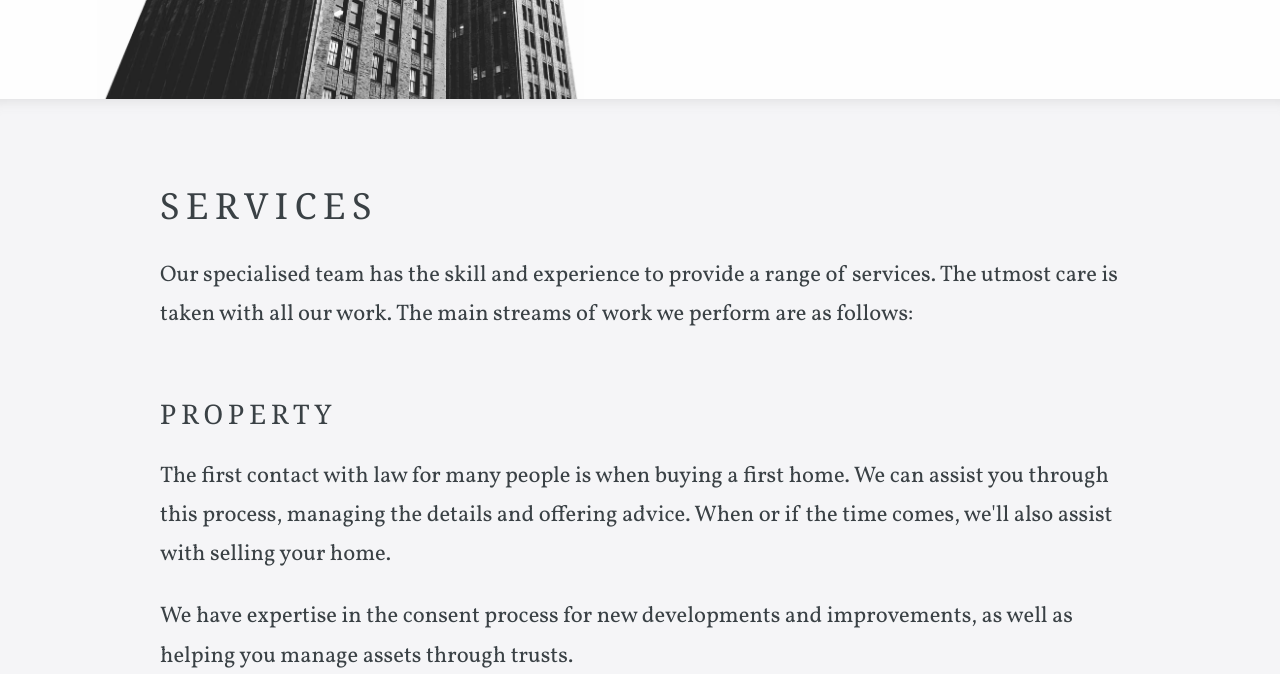
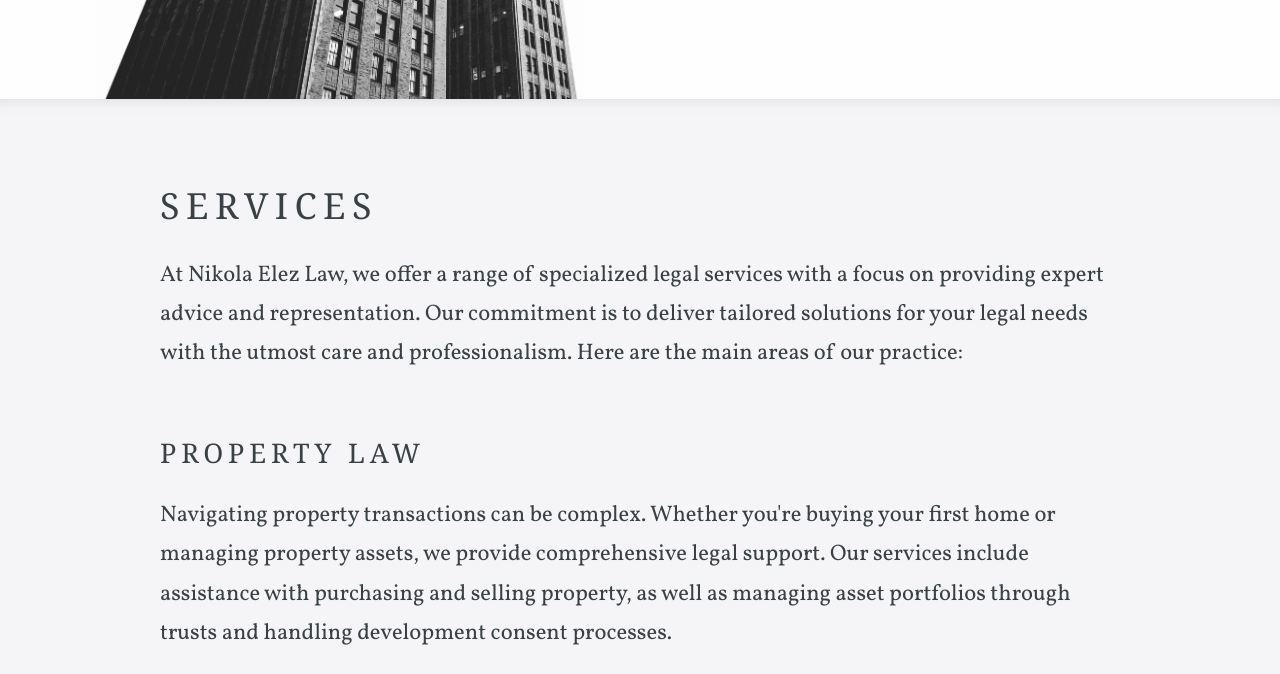
Before and after one commit to cryptonikki/cryptonikki.github.io, a Jekyll site: the page built from services.html, in a window 1280 px wide and 1400 px high, scrolled down 321 px. Shown: the top 674 px of the window. Built offline with Jekyll 4.4.1, drawn with Linux system fonts in a browser that asks for light colours; some web fonts are replaced; some of the changed text lies outside the part shown; grey boxes are pictures that could not be loaded.

Commit message:
updated services.html page

```diff
--- a/services.html
+++ b/services.html
@@ -8,30 +8,25 @@
 ---
 
 <div class="editable">
-	<p>Our specialised team has the skill and experience to provide a range of services. The utmost care is taken with all our work. The main streams of work we perform are as follows:</p>
+    <p>At Nikola Elez Law, we offer a range of specialized legal services with a focus on providing expert advice and representation. Our commitment is to deliver tailored solutions for your legal needs with the utmost care and professionalism. Here are the main areas of our practice:</p>
 
-	<h3>Property</h3>
+    <h3>Property Law</h3>
     <p>
-		The first contact with law for many people is when buying a first home.
-		We can assist you through this process, managing the details and offering advice.
-		When or if the time comes, we'll also assist with selling your home.
+        Navigating property transactions can be complex. Whether you're buying your first home or managing property assets, we provide comprehensive legal support. Our services include assistance with purchasing and selling property, as well as managing asset portfolios through trusts and handling development consent processes.
     </p>
-
-	<p>We have expertise in the consent process for new developments and improvements, as well as helping you manage assets through trusts.</p>
-
     <p><img src="https://unsplash.it/960/350?image=946" width="960" height="350" alt="Property image"></p>
 
-	<h3>Employment</h3>
+    <h3>Employment Law</h3>
     <p>
-		If you're looking to employ or be employed, we offer solid advice and assistance with creating and reading agreements.
-		We have a proven track record handling disputes.
+        We offer expert guidance for both employers and employees. From drafting and reviewing employment agreements to resolving disputes, our experienced team ensures that your rights are protected and your interests are represented.
     </p>
-
     <p><img src="https://unsplash.it/960/350?image=668" width="960" height="350" alt="Employment image"></p>
 
-	<h3>Business</h3>
-	<p>From structuring and mergers to shareholder agreements, we are here to assist you when starting, buying, running or selling your business.</p>
-
+    <h3>Business Law</h3>
+    <p>
+        Whether you're starting a new venture, buying or selling a business, or managing ongoing operations, we provide strategic legal advice. Our services cover business structuring, mergers and acquisitions, shareholder agreements, and more.
+    </p>
     <p><img src="https://unsplash.it/960/350?image=376" width="960" height="350" alt="Business image"></p>
 
+    <p>For more information or to schedule a consultation, please <a href="/contact">contact us</a>.</p>
 </div>
```
Lines whose indentation alone changed are shown as unchanged.
